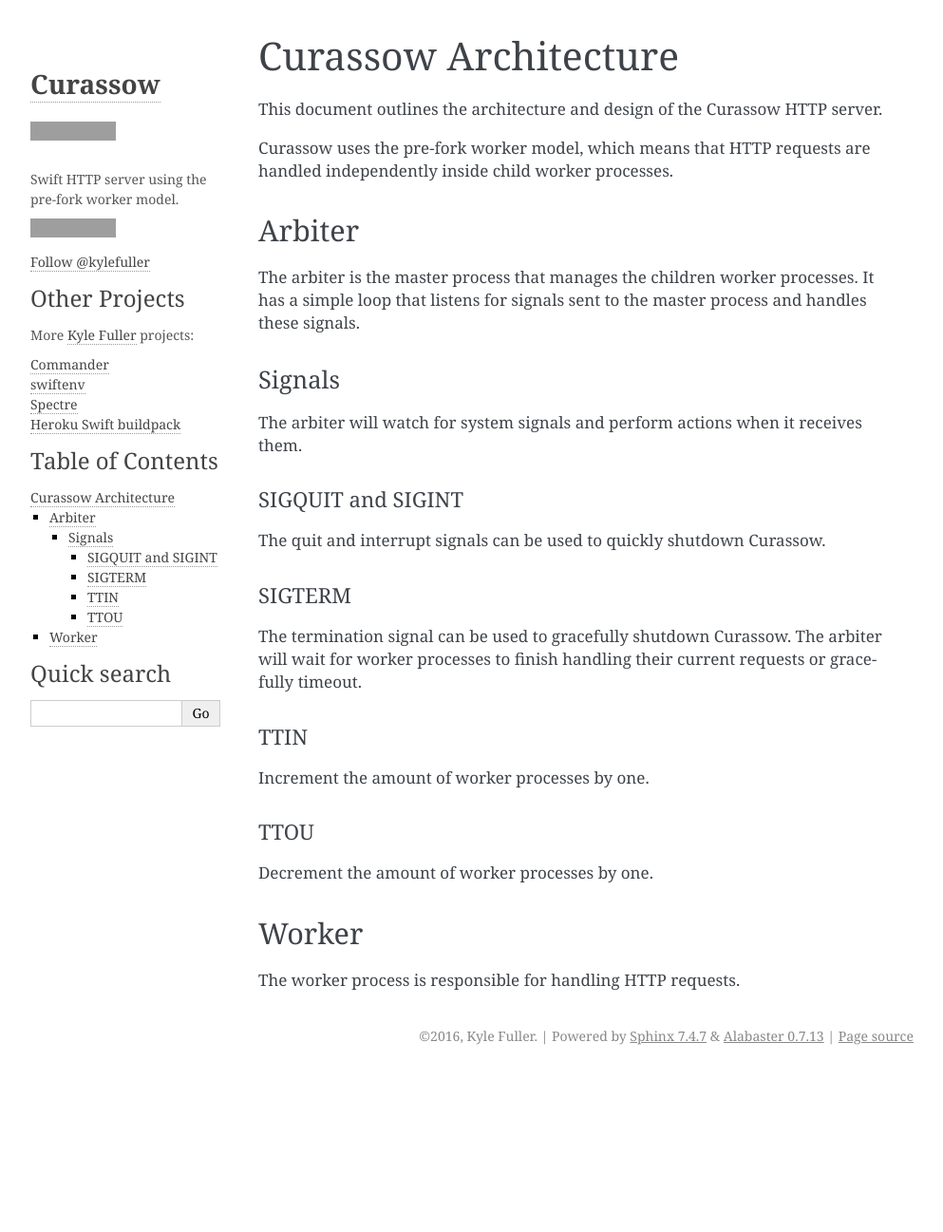
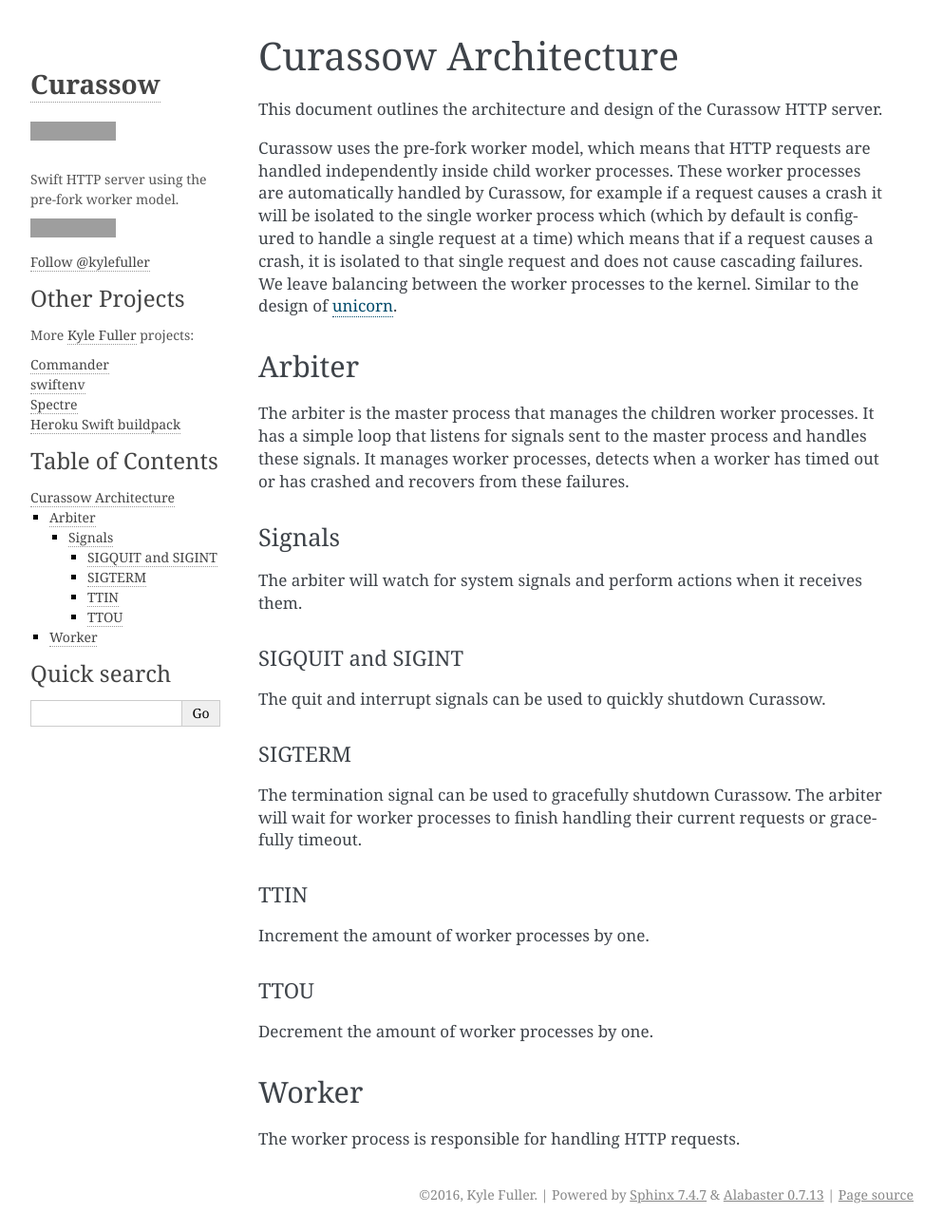
Before and after one commit to kylef-archive/Curassow, a Sphinx documentation site: the page built from docs/architecture.md, in a window 1280 px wide, cut to the strip 0-1297 px from the top of the page. Shown: the whole strip at 95% size, without its empty margins (148-1141 px from the left). Built offline with Sphinx 7.4.7, drawn with Linux system fonts in a browser that asks for light colours; pages that are not in the unit, such as notebooks, are missing from menus; comment, search, counter and statistics services are not loaded; before the commit the page ends 1130 px from its top, so only the background shows below that; grey boxes are pictures that could not be loaded.

Commit message:
docs: add more information about architecture

```diff
--- a/docs/architecture.md
+++ b/docs/architecture.md
@@ -3,13 +3,21 @@
 This document outlines the architecture and design of the Curassow HTTP server.
 
 Curassow uses the pre-fork worker model, which means that HTTP requests are
-handled independently inside child worker processes.
+handled independently inside child worker processes. These worker processes are
+automatically handled by Curassow, for example if a request causes a crash it
+will be isolated to the single worker process which (which by default is
+configured to handle a single request at a time) which means that if a request
+causes a crash, it is isolated to that single request and does not cause
+cascading failures. We leave balancing between the worker processes to the
+kernel. Similar to the design of
+[unicorn](https://bogomips.org/unicorn/DESIGN.html).
 
 ## Arbiter
 
 The arbiter is the master process that manages the children worker processes.
 It has a simple loop that listens for signals sent to the master process and
-handles these signals.
+handles these signals. It manages worker processes, detects when a worker has
+timed out or has crashed and recovers from these failures.
 
 ### Signals
 
```
